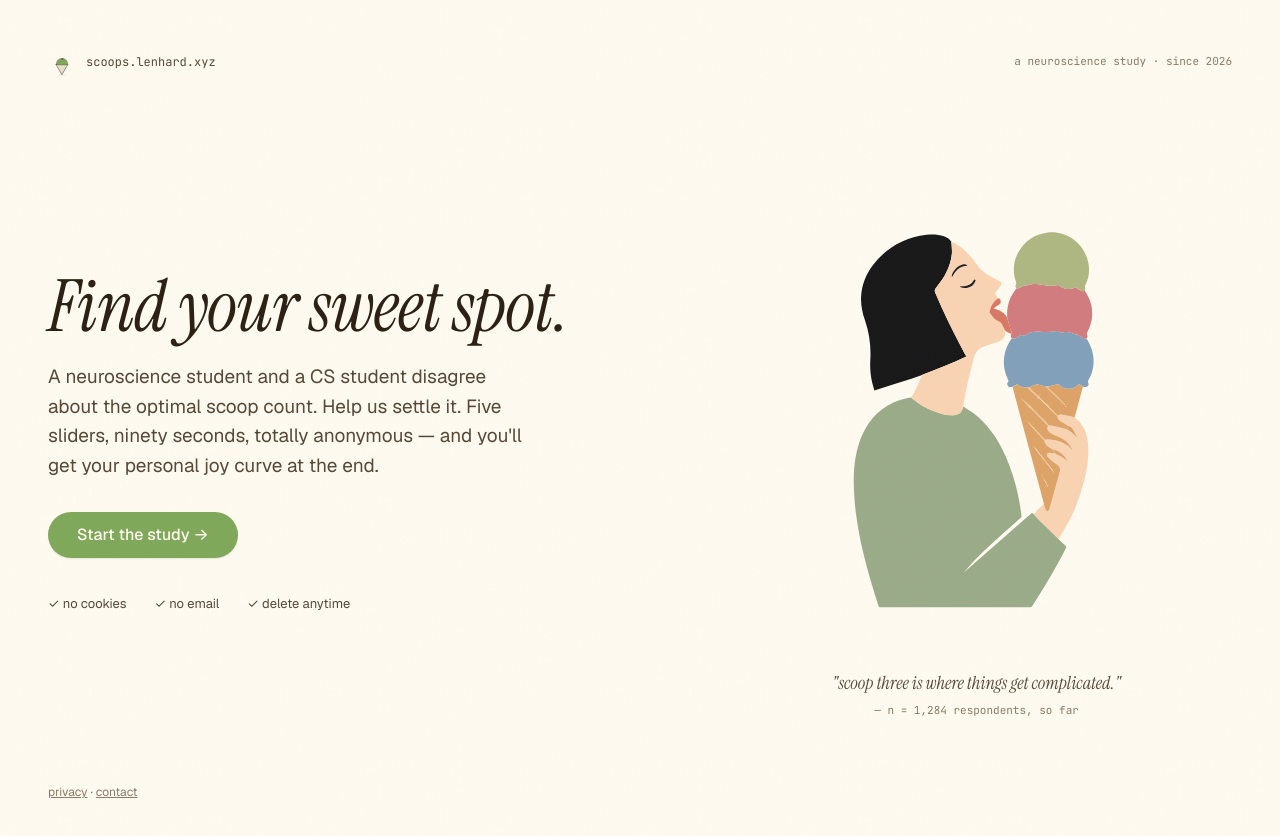
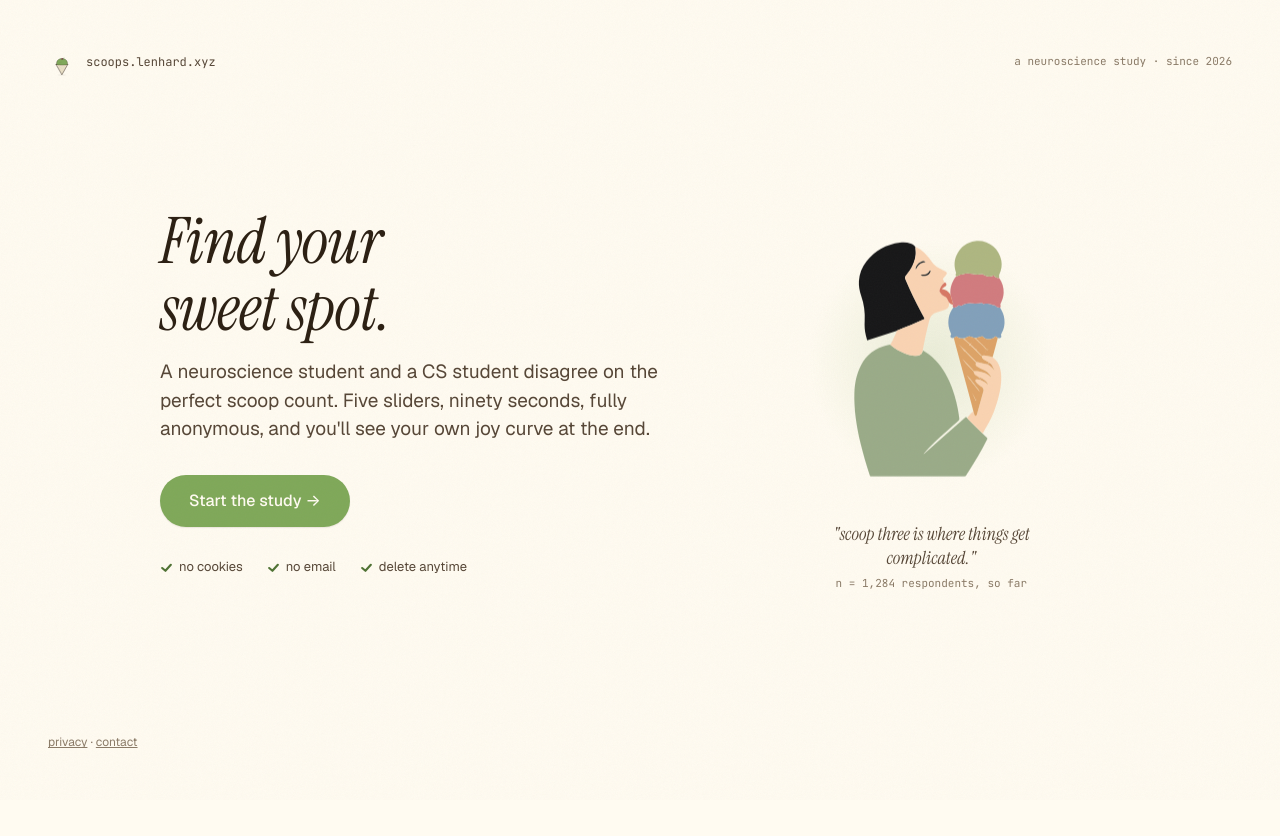
Before and after one commit to moOritzl/icecream, a React (Vite) app in the folder client/: page / in a window 1280 px wide. Shown: the top 836 px of the page. After the commit the page ends 800 px from the top, so only its background shows below. Built offline with nearby package versions, Linux system fonts and the light colour scheme.

Commit message:
fix: harden survey for mobile and redesign landing page

```diff
--- a/client/src/pages/Consent.jsx
+++ b/client/src/pages/Consent.jsx
@@ -33,7 +33,7 @@ export default function Consent() {
 
   return (
     <MotionPage direction={direction} variant="fade">
-      <div className="scoop-screen" style={{ padding: 48, display: 'flex', flexDirection: 'column', alignItems: 'center', minHeight: '100dvh' }}>
+      <div className="scoop-screen survey-page" style={{ alignItems: 'center' }}>
         <div style={{ maxWidth: 560, width: '100%' }}>
           <div className="eyebrow">Before we start</div>
           <h1 style={{ fontSize: 48, margin: '12px 0 8px' }}>The fine print, kept short.</h1>
--- a/client/src/pages/FlavorChoice.jsx
+++ b/client/src/pages/FlavorChoice.jsx
@@ -95,8 +95,8 @@ export default function FlavorChoice() {
 
   return (
     <MotionPage direction={direction} variant="slide">
-      <div className="scoop-screen" style={{ padding: 36, display: 'flex', flexDirection: 'column', minHeight: '100dvh' }}>
-        <header style={{ display: 'flex', justifyContent: 'space-between', alignItems: 'center' }}>
+      <div className="scoop-screen survey-page">
+        <header className="survey-header">
           <div style={{ display: 'flex', alignItems: 'center', gap: 10 }}>
             <ScoopCone size={28} scoops={1} />
             <span className="mono" style={{ fontSize: 12, color: 'var(--ink-700)' }}>scoops.lenhard.xyz</span>
--- a/client/src/pages/Landing.jsx
+++ b/client/src/pages/Landing.jsx
@@ -3,6 +3,16 @@ import MotionPage from '../components/MotionPage.jsx';
 import ScoopCone from '../components/ScoopCone.jsx';
 import { useDirection } from '../hooks/useDirection.js';
 import scoopsPerson from '../assets/scoops-person.svg';
+
+function TrustCheck() {
+  return (
+    <svg width="13" height="13" viewBox="0 0 12 12" fill="none"
+      stroke="var(--pistachio-700)" strokeWidth="2" strokeLinecap="round" strokeLinejoin="round"
+      aria-hidden="true">
+      <path d="M2 6.5 L5 9 L10 3.5" />
+    </svg>
+  );
+}
 
 export default function Landing() {
   const navigate = useNavigate();
@@ -10,8 +20,8 @@ export default function Landing() {
 
   return (
     <MotionPage direction={direction} variant="fade">
-      <div className="scoop-screen grain" style={{ padding: 48, display: 'flex', flexDirection: 'column', minHeight: '100dvh' }}>
-        <header style={{ display: 'flex', justifyContent: 'space-between', alignItems: 'center' }}>
+      <div className="scoop-screen grain survey-page">
+        <header className="survey-header">
           <div style={{ display: 'flex', alignItems: 'center', gap: 10 }}>
             <ScoopCone size={28} scoops={1} />
             <span className="mono" style={{ fontSize: 12, color: 'var(--ink-700)' }}>scoops.lenhard.xyz</span>
@@ -21,47 +31,34 @@ export default function Landing() {
           </div>
         </header>
 
-        <div style={{
-          flex: 1, marginTop: 36,
-          display: 'grid', gridTemplateColumns: '1.2fr 1fr', gap: 60, alignItems: 'center',
-        }} className="hero-grid">
-          <div>
-            <h1 style={{ fontSize: 'clamp(40px, 6vw, 72px)', margin: '12px 0 18px', maxWidth: 540 }}>
-              Find your sweet&nbsp;spot.
-            </h1>
-            <p style={{ fontSize: 19, color: 'var(--ink-700)', maxWidth: 480, lineHeight: 1.55, marginTop: 0 }}>
-              A neuroscience student and a CS student disagree about the optimal
-              scoop count. Help us settle it. Five sliders, ninety seconds, totally
-              anonymous — and you'll get your personal joy curve at the end.
-            </p>
+        <div className="landing-hero">
+          <h1 className="lh-headline lh-reveal" style={{ '--i': 0 }}>
+            Find your sweet&nbsp;spot.
+          </h1>
 
-            <div style={{ display: 'flex', gap: 12, marginTop: 32, alignItems: 'center', flexWrap: 'wrap' }}>
-              <button className="btn btn-primary" style={{ padding: '14px 28px', fontSize: 16 }}
-                onClick={() => navigate('/consent')}>
-                Start the study →
-              </button>
-            </div>
+          <p className="lh-lead lh-reveal" style={{ '--i': 1 }}>
+            A neuroscience student and a CS student disagree on the perfect scoop
+            count. Five sliders, ninety seconds, fully anonymous, and you'll see
+            your own joy curve at the end.
+          </p>
 
-            <div style={{ display: 'flex', gap: 28, marginTop: 36, fontSize: 13, color: 'var(--ink-700)' }}>
-              <span>✓ no cookies</span>
-              <span>✓ no email</span>
-              <span>✓ delete anytime</span>
-            </div>
+          <div className="lh-art lh-reveal" style={{ '--i': 2 }}>
+            <img className="lh-illus" src={scoopsPerson}
+              alt="Person enjoying a large ice cream cone" />
+            <p className="lh-quote">"scoop three is where things get complicated."</p>
+            <div className="lh-n">n = 1,284 respondents, so far</div>
           </div>
 
-          <div style={{ display: 'flex', flexDirection: 'column', alignItems: 'center' }}>
-            <img
-              src={scoopsPerson}
-              alt="Person enjoying a large ice cream cone"
-              style={{ width: '100%', maxWidth: 340, height: 'auto' }}
-            />
-            <div style={{ fontFamily: 'var(--font-display)', fontStyle: 'italic',
-              fontSize: 18, color: 'var(--ink-700)', marginTop: 8, textAlign: 'center' }}>
-              "scoop three is where things get complicated."
-            </div>
-            <div className="mono" style={{ fontSize: 11, color: 'var(--ink-500)', marginTop: 4 }}>
-              — n = 1,284 respondents, so far
-            </div>
+          <div className="lh-cta lh-reveal" style={{ '--i': 3 }}>
+            <button className="btn btn-primary" onClick={() => navigate('/consent')}>
+              Start the study →
+            </button>
+          </div>
+
+          <div className="lh-trust lh-reveal" style={{ '--i': 4 }}>
+            <span><TrustCheck /> no cookies</span>
+            <span><TrustCheck /> no email</span>
+            <span><TrustCheck /> delete anytime</span>
           </div>
         </div>
 
--- a/client/src/pages/OptionalGate.jsx
+++ b/client/src/pages/OptionalGate.jsx
@@ -9,10 +9,7 @@ export default function OptionalGate() {
 
   return (
     <MotionPage direction={direction} variant="fade">
-      <div className="scoop-screen" style={{
-        padding: 48, display: 'flex', flexDirection: 'column',
-        alignItems: 'center', justifyContent: 'center', minHeight: '100dvh',
-      }}>
+      <div className="scoop-screen survey-page" style={{ alignItems: 'center', justifyContent: 'center' }}>
         <div style={{ maxWidth: 580, width: '100%', textAlign: 'center' }}>
           <div style={{ display: 'flex', justifyContent: 'center' }}>
             <Glyph kind="cherry" size={56} color="var(--strawberry-700)" />
--- a/client/src/pages/PriceQuestion.jsx
+++ b/client/src/pages/PriceQuestion.jsx
@@ -63,8 +63,8 @@ export default function PriceQuestion() {
 
   return (
     <MotionPage direction={direction} variant="slide">
-      <div className="scoop-screen" style={{ padding: 36, display: 'flex', flexDirection: 'column', minHeight: '100dvh' }}>
-        <header style={{ display: 'flex', justifyContent: 'space-between', alignItems: 'center' }}>
+      <div className="scoop-screen survey-page">
+        <header className="survey-header">
           <div style={{ display: 'flex', alignItems: 'center', gap: 10 }}>
             <ScoopCone size={28} scoops={1} />
             <span className="mono" style={{ fontSize: 12, color: 'var(--ink-700)' }}>scoops.lenhard.xyz</span>
--- a/client/src/pages/Thanks.jsx
+++ b/client/src/pages/Thanks.jsx
@@ -94,8 +94,8 @@ export default function Thanks() {
 
   return (
     <MotionPage direction={direction} variant="fade">
-      <div className="scoop-screen grain" style={{ padding: 40, display: 'flex', flexDirection: 'column', minHeight: '100dvh' }}>
-        <header style={{ display: 'flex', justifyContent: 'space-between' }}>
+      <div className="scoop-screen grain survey-page">
+        <header className="survey-header">
           <div style={{ display: 'flex', alignItems: 'center', gap: 10 }}>
             <ScoopCone size={28} scoops={1} />
             <span className="mono" style={{ fontSize: 12, color: 'var(--ink-700)' }}>scoops.lenhard.xyz</span>
--- a/client/src/styles/app.css
+++ b/client/src/styles/app.css
@@ -43,6 +43,30 @@ input, select, textarea { font-family: inherit; }
   min-height: 100vh;
   display: flex;
   flex-direction: column;
+}
+
+/* ── Survey page shell (shared root + header across all survey screens) ───── */
+/* One place for responsive gutters and the iOS safe-area inset, so individual
+   pages stop hand-rolling padding: 24/36/48 and bottom controls clear the
+   Safari toolbar / home indicator. */
+.survey-page {
+  min-height: 100dvh;
+  display: flex;
+  flex-direction: column;
+  padding: clamp(20px, 5vw, 48px);
+  padding-bottom: max(clamp(20px, 5vw, 48px), env(safe-area-inset-bottom));
+}
+.survey-header {
+  display: flex;
+  align-items: center;
+  justify-content: space-between;
+  gap: 4px 12px;
+  flex-wrap: wrap;
+}
+/* When the header wraps on narrow screens, keep the eyebrow right-aligned. */
+.survey-header > :last-child {
+  margin-left: auto;
+  text-align: right;
 }
 
 /* ── Header ──────────────────────────────────────────────────────────────── */
@@ -306,6 +330,17 @@ input, select, textarea { font-family: inherit; }
   font-family: var(--font-mono);
   font-size: 11px;
   color: var(--ink-500);
+}
+
+/* Dessert-affinity 1–10 row: ten across on desktop, two rows of five on phones
+   so each button clears a comfortable tap target instead of ~26px. */
+.affinity-row {
+  display: grid;
+  grid-template-columns: repeat(10, 1fr);
+  gap: var(--s-2);
+}
+@media (max-width: 480px) {
+  .affinity-row { grid-template-columns: repeat(5, 1fr); }
 }
 
 /* ── Multiple choice options ─────────────────────────────────────────────── */
@@ -730,46 +765,150 @@ input, select, textarea { font-family: inherit; }
 }
 
 /* ── Landing hero ────────────────────────────────────────────────────────── */
-.hero-grid {
-  display: grid;
-  grid-template-columns: 1.2fr 1fr;
-  gap: var(--s-16);
+/* Mobile-first: one centered vertical narrative (headline → lead → illustration
+   → CTA → trust). The illustration is an anchored centerpiece, not a marooned
+   afterthought. Desktop re-flows into the asymmetric split via grid-areas. */
+.landing-hero {
+  flex: 1;
+  display: flex;
+  flex-direction: column;
+  justify-content: center;
+  gap: clamp(12px, 3vw, 22px);
+  padding: clamp(4px, 2vw, 18px) 0;
+}
+
+.lh-headline {
+  font-size: clamp(44px, 12vw, 58px);
+  line-height: 1.0;
+  margin: 0;
+  max-width: 13ch;
+}
+.lh-lead {
+  font-size: 17px;
+  color: var(--ink-700);
+  line-height: 1.5;
+  max-width: 44ch;
+  margin: 0;
+}
+
+.lh-art {
+  position: relative;
+  align-self: center;
+  display: flex;
+  flex-direction: column;
   align-items: center;
-  flex: 1;
-  padding: var(--s-10) 0;
+  text-align: center;
+  width: 100%;
+  margin: 0;
 }
-@media (max-width: 768px) {
-  .hero-grid {
-    grid-template-columns: 1fr;
-    gap: var(--s-8);
-  }
-  .hero-illustration { order: -1; }
+/* soft pistachio halo gives the illustration a place to sit */
+.lh-art::before {
+  content: '';
+  position: absolute;
+  top: 42%;
+  left: 50%;
+  width: min(78vw, 340px);
+  aspect-ratio: 1 / 1;
+  transform: translate(-50%, -50%);
+  background: radial-gradient(closest-side, rgba(127, 168, 89, 0.17), rgba(127, 168, 89, 0) 72%);
+  z-index: 0;
+  pointer-events: none;
 }
-.hero-title {
-  font-size: 68px;
-  margin: var(--s-3) 0 var(--s-5);
-  max-width: 560px;
+.lh-illus {
+  position: relative;
+  z-index: 1;
+  width: min(48vw, 200px);
+  height: auto;
 }
-@media (max-width: 900px) { .hero-title { font-size: 48px; } }
-.hero-lead {
-  font-size: 19px;
+.lh-quote {
+  position: relative;
+  z-index: 1;
+  font-family: var(--font-display);
+  font-style: italic;
+  font-size: 18px;
   color: var(--ink-700);
-  max-width: 480px;
-  line-height: 1.55;
+  margin: 10px 0 0;
+  max-width: 26ch;
+  line-height: 1.3;
 }
-.hero-btns {
+.lh-n {
+  position: relative;
+  z-index: 1;
+  font-family: var(--font-mono);
+  font-size: 11px;
+  color: var(--ink-500);
+  margin-top: 5px;
+}
+
+.lh-cta {
   display: flex;
-  gap: var(--s-3);
-  margin-top: var(--s-8);
+  flex-direction: column;
+}
+.lh-cta .btn-primary {
+  width: 100%;
+  padding: 17px 28px;
+  font-size: 16px;
+  justify-content: center;
+}
+
+.lh-trust {
+  display: flex;
+  gap: 18px;
   flex-wrap: wrap;
-  align-items: center;
-}
-.hero-trust {
-  display: flex;
-  gap: var(--s-7);
-  margin-top: var(--s-9);
   font-size: 13px;
   color: var(--ink-700);
+}
+.lh-trust span {
+  display: inline-flex;
+  align-items: center;
+  gap: 6px;
+}
+
+/* Staggered entrance + gentle float on the illustration. */
+.lh-reveal {
+  opacity: 0;
+  animation: lh-rise 0.62s cubic-bezier(0.16, 1, 0.3, 1) both;
+  animation-delay: calc(var(--i, 0) * 90ms + 60ms);
+}
+@keyframes lh-rise {
+  from { opacity: 0; transform: translateY(18px); }
+  to   { opacity: 1; transform: translateY(0); }
+}
+.lh-illus { animation: lh-float 5.5s ease-in-out 1.1s infinite; }
+@keyframes lh-float {
+  0%, 100% { transform: translateY(0); }
+  50%      { transform: translateY(-7px); }
+}
+@media (prefers-reduced-motion: reduce) {
+  .lh-reveal { animation: none; opacity: 1; }
+  .lh-illus { animation: none; }
+}
+
+/* Desktop: asymmetric split — text left, illustration anchored right + centered. */
+@media (min-width: 768px) {
+  .landing-hero {
+    display: grid;
+    grid-template-columns: 1.15fr 0.85fr;
+    grid-template-areas:
+      "headline art"
+      "lead     art"
+      "cta      art"
+      "trust    art";
+    column-gap: clamp(40px, 6vw, 72px);
+    row-gap: 16px;
+    align-content: center;
+    justify-items: start;
+    max-width: 960px;
+    margin: 0 auto;
+    width: 100%;
+  }
+  .lh-headline { grid-area: headline; align-self: end; font-size: clamp(52px, 5vw, 72px); max-width: 12ch; }
+  .lh-lead     { grid-area: lead; font-size: 19px; }
+  .lh-cta      { grid-area: cta; }
+  .lh-cta .btn-primary { width: auto; }
+  .lh-trust    { grid-area: trust; align-self: start; gap: 24px; }
+  .lh-art      { grid-area: art; align-self: center; margin: 0; }
+  .lh-illus    { width: 100%; max-width: 300px; max-height: 320px; object-fit: contain; }
 }
 
 /* ── Question header ─────────────────────────────────────────────────────── */
```
Also changed, not shown: client/src/pages/DessertAffinity.jsx (+5 -4 lines), client/src/pages/ScoopSurvey.jsx (+63 -17 lines).
